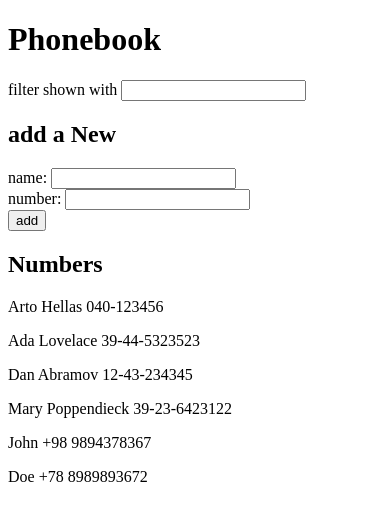
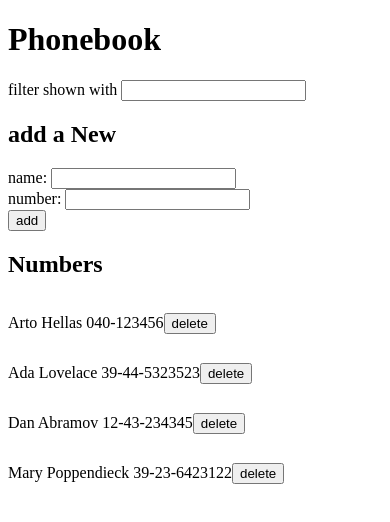
Before and after one commit to sinster2003/FullStackOpen, a React (Vite) app in the folder part2/phonebook/: page / in a window 390 px wide. Shown: the top 522 px of the page. Built offline with nearby package versions, Linux system fonts and the light colour scheme; data requests are answered from the project's data file.

Commit message:
Exercise 2.14 phonebook

```diff
--- a/part2/phonebook/db.json
+++ b/part2/phonebook/db.json
@@ -19,16 +19,6 @@
       "name": "Mary Poppendieck",
       "phone": "39-23-6423122",
       "id": 4
-    },
-    {
-      "name": "John",
-      "phone": "+98 9894378367",
-      "id": 5
-    },
-    {
-      "name": "Doe",
-      "phone": "+78 8989893672",
-      "id": 6
     }
   ]
 }
--- a/part2/phonebook/src/App.jsx
+++ b/part2/phonebook/src/App.jsx
@@ -1,9 +1,8 @@
 import { useState, useEffect } from "react";
-import axios from "axios";
 import Filter from "./components/Filter";
 import PersonForm from "./components/PersonForm";
 import Persons from "./components/Persons";
-import { getPhone, createPhone } from "./services/phonebook";
+import { getPhone, createPhone, deletePhone } from "./services/phonebook";
 
 const App = () => {
   const [persons, setPersons] = useState([]);
@@ -26,6 +25,13 @@ const App = () => {
 
   const handleFilter = (event) => {
     setFilterValue(event.target.value);
+  }
+
+  const handleDelete = (id) => {
+    deletePhone(id)
+    .then(setPersons(
+      persons.filter(person => person.id !== id)
+    ))
   }
 
   const handlePhone = (event) => {
@@ -77,7 +83,7 @@ const App = () => {
 
       <h2>Numbers</h2>
 
-      <Persons personsToShow={personsToShow}/>
+      <Persons personsToShow={personsToShow} handleDelete={handleDelete}/>
     </div>
   )
 }
--- a/part2/phonebook/src/components/Persons.jsx
+++ b/part2/phonebook/src/components/Persons.jsx
@@ -1,8 +1,22 @@
-const Persons = ({personsToShow}) => {
+const Persons = ({personsToShow, handleDelete}) => {
+
+    const eventDelete = (id, name) => {
+        if(window.confirm(`Delete ${name}?`)) {
+            handleDelete(id);
+        }
+    }
+
     return(
         <div>
             {
-                personsToShow.map(person => <p key={person.id}>{person.name} {person.phone}</p>)
+                personsToShow.map(person => {
+                    return (
+                        <div key={person.id}>
+                            <p style={{display: "inline-block"}}>{person.name} {person.phone}</p>
+                            <button onClick={() => eventDelete(person.id,person.name)}>delete</button>
+                        </div>
+                    )
+                })
             }
         </div>
     );
--- a/part2/phonebook/src/services/phonebook.js
+++ b/part2/phonebook/src/services/phonebook.js
@@ -12,4 +12,8 @@ const createPhone = (phoneObject) => {
     return request.then(res => res.data);
 }
 
-export { getPhone, createPhone };
+const deletePhone = (id) => {
+    return axios.delete(`${baseURL}/${id}`);
+}
+
+export { getPhone, createPhone, deletePhone };
```
